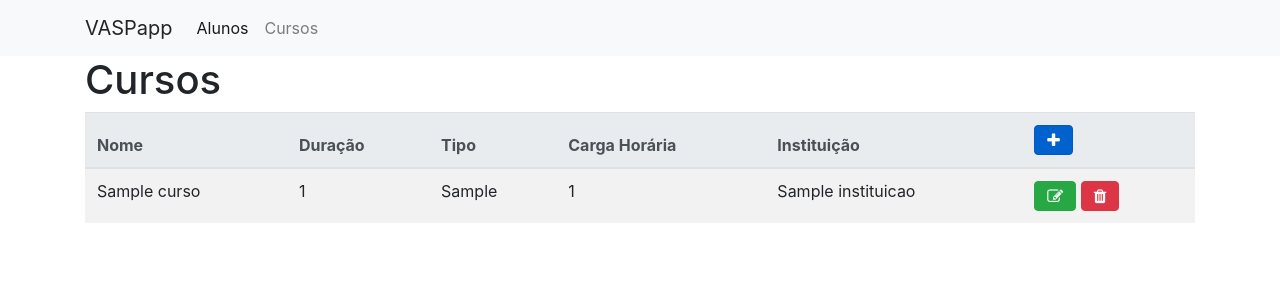
After one commit to FlechaAlisson/es2, a Django app: page /vaspapp/curso/ in a window 1280 px wide. The commit adds this page. Shown: the top 300 px of the page. Run offline with Django 3.2, Linux system fonts and the light colour scheme; tables that the repository leaves empty hold one stand-in row (values such as "Sample post"); some libraries are stand-ins or nearby versions.

Commit message:
👨🏼‍🎓 Lista de Alunos e Cursos

```diff
--- a/vasp/templates/base.html
+++ b/vasp/templates/base.html
@@ -1,4 +1,5 @@
 <link rel="stylesheet" href="https://stackpath.bootstrapcdn.com/bootstrap/4.1.3/css/bootstrap.min.css" integrity="sha384-MCw98/SFnGE8fJT3GXwEOngsV7Zt27NXFoaoApmYm81iuXoPkFOJwJ8ERdknLPMO" crossorigin="anonymous">
+<link rel="stylesheet" href="https://stackpath.bootstrapcdn.com/font-awesome/4.7.0/css/font-awesome.min.css" integrity="sha384-wvfXpqpZZVQGK6TAh5PVlGOfQNHSoD2xbE+QkPxCAFlNEevoEH3Sl0sibVcOQVnN" crossorigin="anonymous">
 
 <nav class="navbar navbar-expand-lg navbar-light bg-light">
     <div class="container">
@@ -9,7 +10,12 @@
 
         <div class="collapse navbar-collapse" id="navbarSupportedContent">
           <ul class="navbar-nav mr-auto">
-
+              <li class="nav-item active">
+                  <a class="nav-link" href="{% url 'alunos' %}">Alunos</a>
+              </li>
+              <li class="nav-item">
+                  <a class="nav-link" href="{% url 'cursos' %}">Cursos</a>
+              </li>
           </ul>
         </div>
     </div>
--- a/vaspapp/models.py
+++ b/vaspapp/models.py
@@ -1,6 +1,7 @@
 from django.conf import settings
 from django.db import models
 from django.utils import timezone
+from django.urls import reverse
 
 class Aluno(models.Model):
     nome = models.CharField(max_length = 80)
@@ -17,7 +18,7 @@ class Aluno(models.Model):
         return ( self.nome)
 
     def get_absolute_url(self):
-        return reverse('aluno-add', kwargs={'pk': self.pk})
+        return reverse('alunos', kwargs={'pk': self.pk})
 
 class Curso(models.Model):
     nome = models.CharField(max_length = 80)
@@ -35,7 +36,7 @@ class Curso(models.Model):
         return (self.nome)
 
     def get_absolute_url(self):
-        return reverse('curso-add', kwargs={'pk': self.pk})
+        return reverse('cursos', kwargs={'pk': self.pk})
 
 class Instituicao(models.Model):
     nome = models.CharField(max_length = 80)
@@ -48,7 +49,7 @@ class Instituicao(models.Model):
         return (self.nome)
 
     def get_absolute_url(self):
-        return reverse('instituicao-add', kwargs={'pk': self.pk})
+        return reverse('instituicaos', kwargs={'pk': self.pk})
 
 
 class Disciplina(models.Model):
@@ -66,4 +67,4 @@ class Disciplina(models.Model):
         return (self.nome)
 
     def get_absolute_url(self):
-        return reverse('disciplina-add', kwargs={'pk': self.pk})
+        return reverse('disciplinas', kwargs={'pk': self.pk})
--- /dev/null
+++ b/vaspapp/templates/curso/curso_list.html
@@ -0,0 +1,43 @@
+{% extends "base.html" %}
+{% block content %}
+<h1>Cursos</h1>
+<div class="table-responsive">
+    <table class="table table-striped">
+        <thead class="thead-light">
+            <tr>
+                <th>Nome</th>
+                <th>Duração</th>
+                <th>Tipo</th>
+                <th>Carga Horária</th>
+                <th>Instituição</th>
+                <th>
+                    <a role="button" href="{% url 'curso-add' %}" class="btn btn-primary active">
+                        <span class="fa fa-plus"></span>
+                    </a>
+                </th>
+            </tr>
+        </thead>
+        <tbody>
+            {% for curso in object_list %}
+                <tr>
+                    <td>{{ curso.nome }}</td>
+                    <td>{{ curso.duracao }}</td>
+                    <td>{{ curso.tipo }}</td>
+                    <td>{{ curso.cargaHoraria }}</td>
+                    <td>{{ curso.instituicao.nome }}</td>
+                    <td>
+                        <button type="submit" class="btn btn-success">
+                            <span class="fa fa-edit"></span>
+                        </button>
+                        <button type="submit" class="btn btn-danger">
+                            <span class="fa fa-trash"></span>
+                        </button>
+                    </td>
+                </tr>
+            {% empty %}
+                <li>Nenhum Curso cadastrado.</li>
+            {% endfor %}
+        </tbody>
+    </table>
+</div>
+{% endblock %}
--- a/vaspapp/urls.py
+++ b/vaspapp/urls.py
@@ -1,7 +1,7 @@
 from django.urls import path
 from . import views
-from .views import AlunoCreate, AlunoUpdate, AlunoDelete
-from .views import CursoCreate, CursoUpdate, CursoDelete
+from .views import AlunoList, AlunoCreate, AlunoUpdate, AlunoDelete
+from .views import CursoList, CursoCreate, CursoUpdate, CursoDelete
 from .views import InstituicaoCreate, InstituicaoUpdate, InstituicaoDelete
 from .views import DisciplinaCreate, DisciplinaUpdate, DisciplinaDelete
 
@@ -11,10 +11,12 @@ urlpatterns = [
     # path("", views.home, name="home"),
     # path("aluno/", views.aluno_view, name="aluno-list"),
     # path("aluno/<int:pk>/", views.aluno_view, name="aluno_view"),
+    path("aluno/", AlunoList.as_view(), name='alunos'),
     path("aluno/add/", AlunoCreate.as_view(), name="aluno-add"),
     path("aluno/<int:pk>/", AlunoUpdate.as_view(), name="aluno-update"),
     path("aluno/<int:pk>/delete", AlunoDelete.as_view(), name="aluno-delete"),
 
+    path("curso/", CursoList.as_view(), name='cursos'),
     path("curso/add/", CursoCreate.as_view(), name="curso-add"),
     path("curso/<int:pk>/", CursoUpdate.as_view(), name="curso-update"),
     path("curso/<int:pk>/delete", CursoDelete.as_view(), name="curso-delete"),
--- a/vaspapp/views.py
+++ b/vaspapp/views.py
@@ -1,7 +1,8 @@
 from django.urls import reverse_lazy
 from django.shortcuts import render, redirect, get_object_or_404
+from django.utils import timezone
 from rest_framework import viewsets
-from django.views.generic import CreateView, UpdateView, DeleteView
+from django.views.generic import CreateView, UpdateView, DeleteView, ListView
 
 from .models import Aluno, Disciplina, Curso, Instituicao
 from .serializers import AlunoSerializer, DisciplinaSerializer, CursoSerializer, InstituicaoSerializer
@@ -29,43 +30,58 @@ class InsituicaoViewSet(viewsets.ModelViewSet):
 
 # ========== Aluno CRUD ==========
 
-def aluno_view(request, pk, template_name='aluno/aluno_view.html'):
-    aluno = get_object_or_404(Aluno, pk=pk)
-    context = {
-        "aluno": aluno,
-    }
-    return render(request, template_name, context)
+class AlunoList(ListView):
+    model = Aluno
+    paginate_by = 20  # if pagination is desired
+    template_name = 'aluno/aluno_list.html'
+
+    def get_context_data(self, **kwargs):
+        context = super().get_context_data(**kwargs)
+        context['now'] = timezone.now()
+        return context
 
 class AlunoCreate(CreateView):
     form_class = AlunoForm
     template_name = 'aluno/aluno_form.html'
-    # success_url = '/'
+    success_url = reverse_lazy('alunos')
 
 class AlunoUpdate(UpdateView):
     model = Aluno
     form_class = AlunoForm
     template_name = 'aluno/aluno_form.html'
+    success_url = reverse_lazy('alunos')
 
 class AlunoDelete(DeleteView):
     model = Aluno
-    success_url = reverse_lazy('aluno-add')
+    success_url = reverse_lazy('alunos')
     template_name = 'aluno/aluno_confirm_delete.html'
 
 # ========== Curso CRUD ==========
 
+class CursoList(ListView):
+    model = Curso
+    paginate_by = 20  # if pagination is desired
+    template_name = 'curso/curso_list.html'
+
+    def get_context_data(self, **kwargs):
+        context = super().get_context_data(**kwargs)
+        context['now'] = timezone.now()
+        return context
+
 class CursoCreate(CreateView):
     form_class = CursoForm
     template_name = 'curso/curso_form.html'
-    # success_url = '/'
+    success_url = reverse_lazy('cursos')
 
 class CursoUpdate(UpdateView):
     model = Curso
     form_class = CursoForm
     template_name = 'curso/curso_form.html'
+    success_url = reverse_lazy('cursos')
 
 class CursoDelete(DeleteView):
     model = Curso
-    success_url = reverse_lazy('curso-add')
+    success_url = reverse_lazy('cursos')
     template_name = 'curso/curso_confirm_delete.html'
 
 # ========== Instituição CRUD ==========
@@ -73,16 +89,17 @@ class CursoDelete(DeleteView):
 class InstituicaoCreate(CreateView):
     form_class = InstituicaoForm
     template_name = 'instituicao/instituicao_form.html'
-    # success_url = '/'
+    success_url = reverse_lazy('instituicaos')
 
 class InstituicaoUpdate(UpdateView):
     model = Instituicao
     form_class = InstituicaoForm
     template_name = 'instituicao/instituicao_form.html'
+    success_url = reverse_lazy('instituicaos')
 
 class InstituicaoDelete(DeleteView):
     model = Instituicao
-    success_url = reverse_lazy('instituicao-add')
+    success_url = reverse_lazy('instituicaos')
     template_name = 'instituicao/instituicao_confirm_delete.html'
 
 # ========== Disciplina CRUD ==========
@@ -90,14 +107,15 @@ class InstituicaoDelete(DeleteView):
 class DisciplinaCreate(CreateView):
     form_class = DisciplinaForm
     template_name = 'disciplina/disciplina_form.html'
-    # success_url = '/'
+    success_url = reverse_lazy('disciplinas')
 
 class DisciplinaUpdate(UpdateView):
     model = Disciplina
     form_class = DisciplinaForm
     template_name = 'disciplina/disciplina_form.html'
+    success_url = reverse_lazy('disciplinas')
 
 class DisciplinaDelete(DeleteView):
     model = Disciplina
-    success_url = reverse_lazy('disciplina-add')
+    success_url = reverse_lazy('disciplinas')
     template_name = 'disciplina/disciplina_confirm_delete.html'
```
Also changed, not shown: vaspapp/templates/aluno/aluno_list.html (added, +41 -0 lines), vaspapp/templates/aluno/aluno_view.html (deleted, +0 -20 lines), vaspapp/templates/disciplina/disciplina_list.html (added), vaspapp/templates/instituicao/instituicao_list.html (added).
